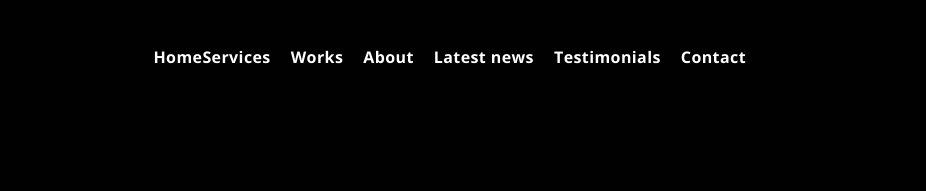
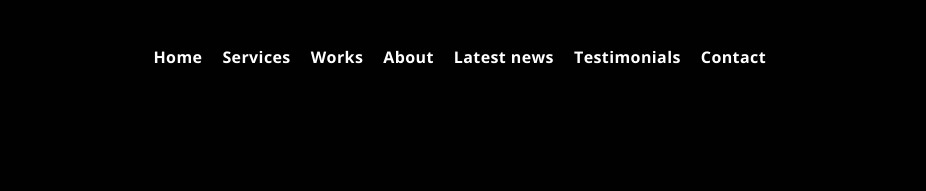
Before and after one commit to okitta/alx_html_css, a plain HTML site: page flexbox/6-index.html in a window 1280 px wide. Shown: the top 191 px of the page, 354-1280 px from the left. Drawn offline with nearby package versions, Linux system fonts and the light colour scheme.

Commit message:
Flexbox from ALX task 1 - 7

```diff
--- a/flexbox/6-styles.css
+++ b/flexbox/6-styles.css
@@ -72,7 +72,7 @@
     --nav-item-font-size: var(--font-size-medium);
     --nav-item-letter-spacing: .04rem;
     --nav-item-display: inline-block;
-    --nav-item-margin: 0 2rem 0 0;
+    --nav-item-margin: 0 0 0 2rem;
     --nav-item-link-hover: var(--color-white);
 
     /** BUTTON **/
```
